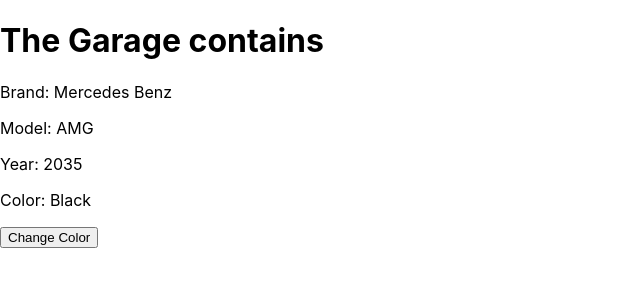
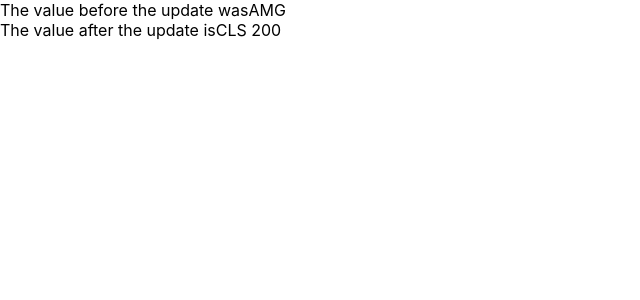
Before and after one commit to ParthTrehan22/LearningReact, a React (Create React App) app in the folder learning_react/: page / in a window 1280 px wide. Shown: the top 300 px of the page, without its empty margins (0-640 px from the left). Built offline with nearby package versions, Linux system fonts and the light colour scheme.

Commit message:
Day6 (2/6/2021)

```diff
--- a/learning_react/src/Updating.js
+++ b/learning_react/src/Updating.js
@@ -10,19 +10,31 @@
             color: "Black"
         };
     }
-    changeColor = () =>{
-        this.setState({color:"White"})
+    // changeColor = () =>{
+    //     this.setState({color:"White"})
+    // }
+    componentDidMount(){
+        setTimeout(() => {
+            this.setState({model:"CLS 200"})
+        }, 5000);
     }
-    //Stops the updation from happening
-    shouldComponentUpdate(){
-        return false;
+    getSnapshotBeforeUpdate(prevProps, prevState){
+        document.getElementById("div1").innerHTML = "The value before the update was"+prevState.model;
     }
+    componentDidUpdate(){
+        document.getElementById("div2").innerHTML = "The value after the update is"+this.state.model;
+    }
+    // //Stops the updation from happening
+    // shouldComponentUpdate(){
+    //     return false;
+    // }
     // static getDerivedStateFromProps(props, state){
     //     return {color: props.color};
     // }
     render() {
         return (
             <div>
+                {/* <div id="div1">
                     <h1>The Garage contains</h1>
                     <p>Brand: {this.state.brand}</p>
                     <p>Model: {this.state.model}</p>
@@ -31,6 +43,11 @@
                     <button type="button" onClick = {this.changeColor}>
                         Change Color
                     </button>
+                </div> */}
+                <div id="div1">
+                </div>
+                <div id="div2">
+                </div>
             </div>
         )
     }
```
Also changed, not shown: 1 other file (tests, documents, lock files or other folders). Lines whose indentation alone changed are shown as unchanged.
